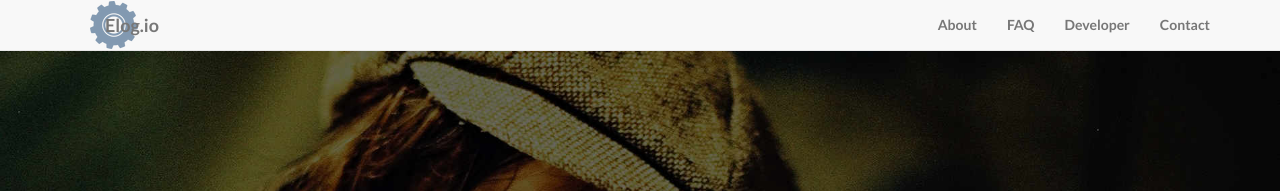
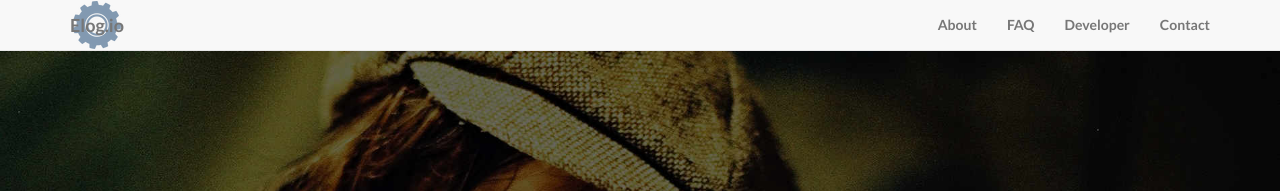
Before and after one commit to commonsmachinery/elogio, a Jekyll site: the page built from index.html, in a window 1280 px wide. Shown: the top 191 px of the page. Built offline with Jekyll 4.4.1, drawn with Linux system fonts in a browser that asks for light colours.

Commit message:
Trying to move text..

```diff
--- a/css/landing-page.css
+++ b/css/landing-page.css
@@ -28,7 +28,7 @@ h6 {
 
 .navbar-brand {
     background: url(../img/icon_48.png) no-repeat center center;
-    padding-left: 50px;
+    margin-left: 50px;
 }
 
 .intro-header {
```
